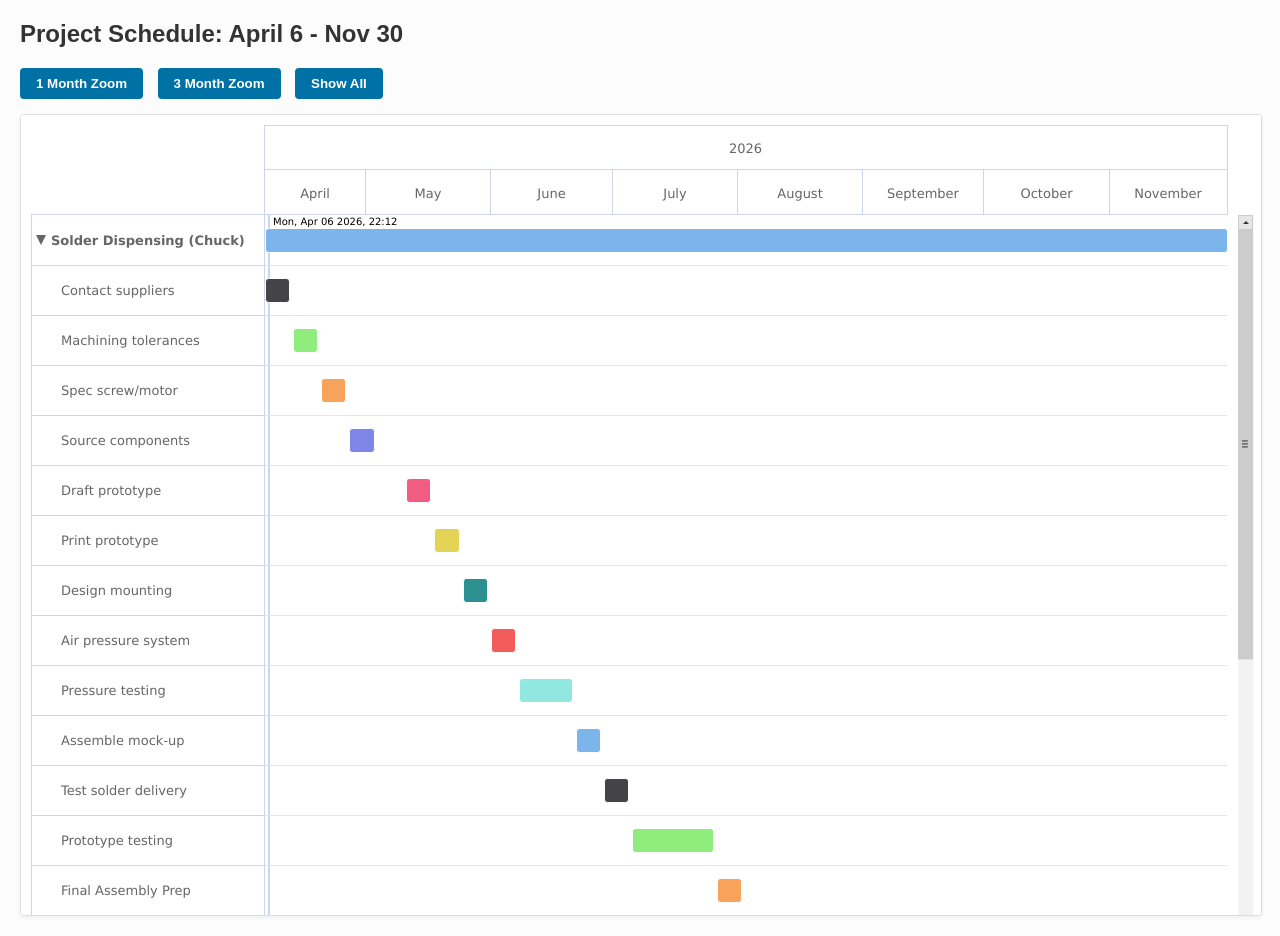
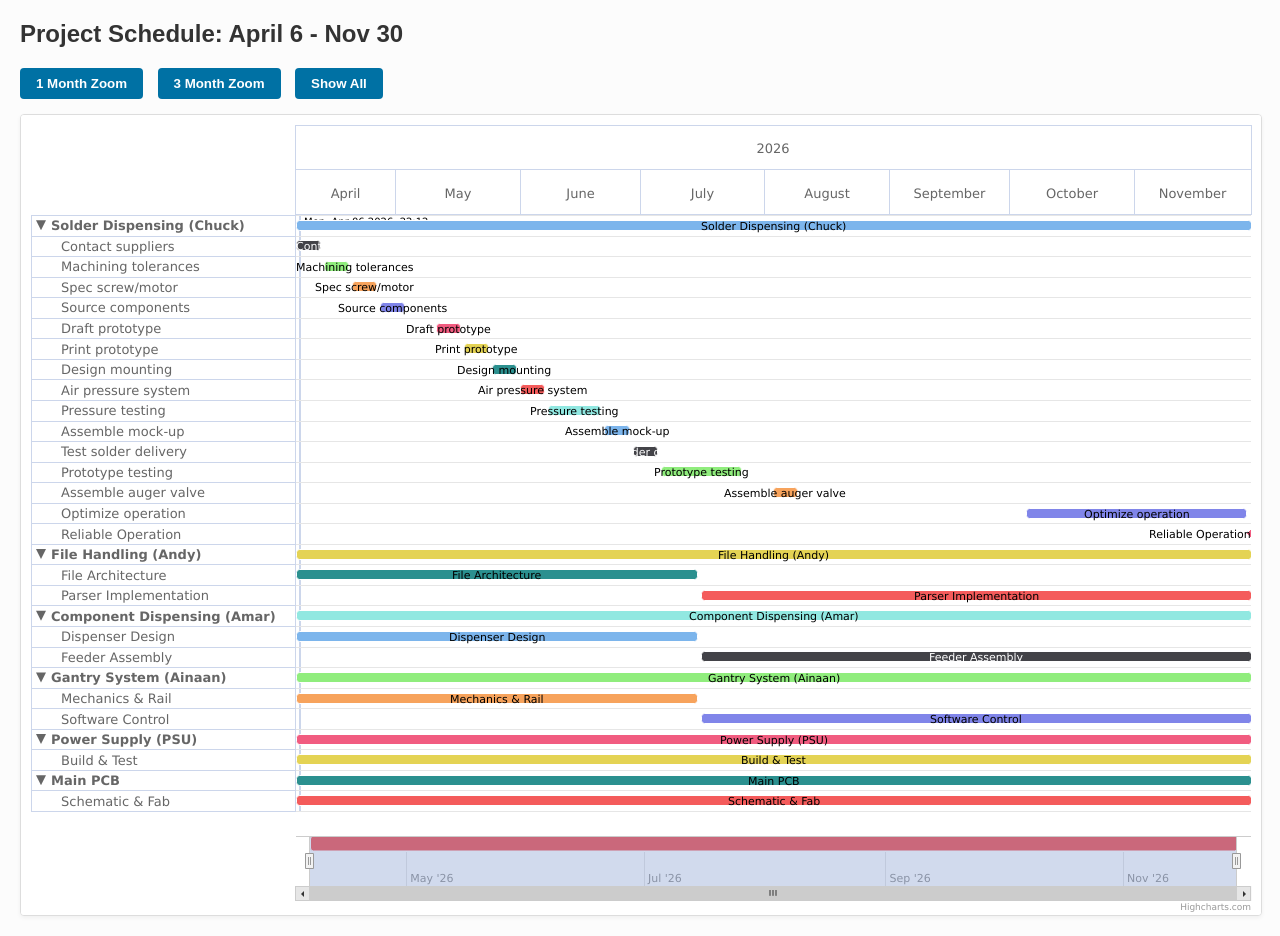
Before and after one commit to choneil/senior_design, a plain HTML site: page index.html in a window 1280 px wide. Drawn offline with nearby package versions, Linux system fonts and the light colour scheme.

Commit message:
fix timeline

```diff
--- a/index.html
+++ b/index.html
@@ -5,7 +5,7 @@
   <meta name="viewport" content="width=device-width, initial-scale=1.0">
   <title>System Architecture Gantt Chart</title>
 
-  <script src="https://unpkg.com/highcharts@11.4.3/highcharts-gantt.js"></script>
+  <script src="https://cdnjs.cloudflare.com/ajax/libs/highcharts/11.4.3/highcharts-gantt.js"></script>
 
   <style>
     body {
@@ -13,7 +13,6 @@
       padding: 20px;
       font-family: Arial, sans-serif;
       background-color: #fcfcfc;
-      overflow-x: hidden; /* Stops horizontal jumping */
     }
 
     h2 { color: #333; margin-top: 0; }
@@ -26,7 +25,7 @@
     }
     .controls button:hover { background-color: #005a83; }
 
-    /* The Container: Fixed height keeps the Navigator on screen */
+    /* The Container: Fixed size, zero scaling issues */
     #container {
       width: 100%;
       height: 800px;
@@ -56,20 +55,7 @@
 
     const chart = Highcharts.ganttChart('container', {
       chart: {
-        events: {
-          load() {
-            const xAxis = this.xAxis[0];
-            document.getElementById('btn-month').addEventListener('click', () => {
-              xAxis.setExtremes(projectStart, projectStart + (day * 30));
-            });
-            document.getElementById('btn-quarter').addEventListener('click', () => {
-              xAxis.setExtremes(projectStart, projectStart + (day * 90));
-            });
-            document.getElementById('btn-all').addEventListener('click', () => {
-              xAxis.setExtremes(projectStart, projectEnd);
-            });
-          }
-        }
+        height: 800 // Hard lock the box height
       },
 
       title: { text: null },
@@ -77,95 +63,98 @@
       xAxis: {
         currentDateIndicator: true,
         min: projectStart,
-        max: projectEnd
+        max: projectEnd,
+        grid: { borderWeight: 0 }
       },
 
       yAxis: {
-        // This keeps 15 rows on screen. Opening Solder won't squish the rest!
-        min: 0,
-        max: 15,
+        // THE MAGIC FIX: Every row is exactly 45px.
+        // Closing a category will NOT stretch the bars.
+        staticScale: 45,
+        uniqueNames: true,
+        grid: { borderWeight: 0 },
         labels: {
           style: {
             width: '250px',
             textOverflow: 'ellipsis'
           }
-        },
-        scrollbar: {
-          enabled: true,
-          showFull: false
         }
       },
 
-      // The cool timeline scaler at the bottom
+      // Pinned Timeline Scaler at the bottom
       navigator: {
         enabled: true,
         liveRedraw: true,
+        height: 50,
         series: { type: 'gantt', pointPlacement: 0.5, pointPadding: 0.25 }
       },
 
-      scrollbar: { enabled: true }, // Main horizontal scrollbar
+      // Horizontal scrollbar (if needed)
+      scrollbar: { enabled: true },
+
+      // Ensure events are hooked up
+      plotOptions: {
+        series: {
+          dataLabels: { enabled: true, format: '{point.name}', style: { fontWeight: 'normal', textOutline: 'none' } }
+        }
+      },
 
       series: [{
         name: 'Project Timeline',
         data: [
           // CATEGORY 1: SOLDER
-          { id: 'solder_root', name: 'Solder Dispensing (Chuck)' },
-          { parent: 'solder_root', name: 'Contact suppliers', start: Date.UTC(2026, 3, 6), end: Date.UTC(2026, 3, 12) },
-          { parent: 'solder_root', name: 'Machining tolerances', start: Date.UTC(2026, 3, 13), end: Date.UTC(2026, 3, 19) },
-          { parent: 'solder_root', name: 'Spec screw/motor', start: Date.UTC(2026, 3, 20), end: Date.UTC(2026, 3, 26) },
-          { parent: 'solder_root', name: 'Source components', start: Date.UTC(2026, 3, 27), end: Date.UTC(2026, 4, 3) },
-          { parent: 'solder_root', name: 'Draft prototype', start: Date.UTC(2026, 4, 11), end: Date.UTC(2026, 4, 17) },
-          { parent: 'solder_root', name: 'Print prototype', start: Date.UTC(2026, 4, 18), end: Date.UTC(2026, 4, 24) },
-          { parent: 'solder_root', name: 'Design mounting', start: Date.UTC(2026, 4, 25), end: Date.UTC(2026, 4, 31) },
-          { parent: 'solder_root', name: 'Air pressure system', start: Date.UTC(2026, 5, 1), end: Date.UTC(2026, 5, 7) },
-          { parent: 'solder_root', name: 'Pressure testing', start: Date.UTC(2026, 5, 8), end: Date.UTC(2026, 5, 21) },
-          { parent: 'solder_root', name: 'Assemble mock-up', start: Date.UTC(2026, 5, 22), end: Date.UTC(2026, 5, 28) },
-          { parent: 'solder_root', name: 'Test solder delivery', start: Date.UTC(2026, 5, 29), end: Date.UTC(2026, 6, 5) },
-          { parent: 'solder_root', name: 'Prototype testing', start: Date.UTC(2026, 6, 6), end: Date.UTC(2026, 6, 26) },
-          { parent: 'solder_root', name: 'Final Assembly Prep', start: Date.UTC(2026, 6, 27), end: Date.UTC(2026, 7, 2) },
-          { parent: 'solder_root', name: 'Assemble auger valve', start: Date.UTC(2026, 7, 3), end: Date.UTC(2026, 7, 9) },
-          { parent: 'solder_root', name: 'Optimize operation', start: Date.UTC(2026, 9, 5), end: Date.UTC(2026, 10, 29) },
-          { parent: 'solder_root', name: 'Reliable Operation', start: Date.UTC(2026, 10, 30), end: Date.UTC(2026, 10, 30), milestone: true },
+          { id: 'solder', name: 'Solder Dispensing (Chuck)' },
+          { parent: 'solder', name: 'Contact suppliers', start: Date.UTC(2026, 3, 6), end: Date.UTC(2026, 3, 12) },
+          { parent: 'solder', name: 'Machining tolerances', start: Date.UTC(2026, 3, 13), end: Date.UTC(2026, 3, 19) },
+          { parent: 'solder', name: 'Spec screw/motor', start: Date.UTC(2026, 3, 20), end: Date.UTC(2026, 3, 26) },
+          { parent: 'solder', name: 'Source components', start: Date.UTC(2026, 3, 27), end: Date.UTC(2026, 4, 3) },
+          { parent: 'solder', name: 'Draft prototype', start: Date.UTC(2026, 4, 11), end: Date.UTC(2026, 4, 17) },
+          { parent: 'solder', name: 'Print prototype', start: Date.UTC(2026, 4, 18), end: Date.UTC(2026, 4, 24) },
+          { parent: 'solder', name: 'Design mounting', start: Date.UTC(2026, 4, 25), end: Date.UTC(2026, 4, 31) },
+          { parent: 'solder', name: 'Air pressure system', start: Date.UTC(2026, 5, 1), end: Date.UTC(2026, 5, 7) },
+          { parent: 'solder', name: 'Pressure testing', start: Date.UTC(2026, 5, 8), end: Date.UTC(2026, 5, 21) },
+          { parent: 'solder', name: 'Assemble mock-up', start: Date.UTC(2026, 5, 22), end: Date.UTC(2026, 5, 28) },
+          { parent: 'solder', name: 'Test solder delivery', start: Date.UTC(2026, 5, 29), end: Date.UTC(2026, 6, 5) },
+          { parent: 'solder', name: 'Prototype testing', start: Date.UTC(2026, 6, 6), end: Date.UTC(2026, 6, 26) },
+          { parent: 'solder', name: 'Assemble auger valve', start: Date.UTC(2026, 7, 3), end: Date.UTC(2026, 7, 9) },
+          { parent: 'solder', name: 'Optimize operation', start: Date.UTC(2026, 9, 5), end: Date.UTC(2026, 10, 29) },
+          { parent: 'solder', name: 'Reliable Operation', start: Date.UTC(2026, 10, 30), end: Date.UTC(2026, 10, 30), milestone: true },
 
-          // CATEGORY 2: FILE HANDLING (Independent ID)
-          { id: 'file_root', name: 'File Handling (Andy)' },
-          { parent: 'file_root', name: 'Architecture Design', start: Date.UTC(2026, 3, 6), end: Date.UTC(2026, 6, 15) },
-          { parent: 'file_root', name: 'Parser Implementation', start: Date.UTC(2026, 6, 16), end: Date.UTC(2026, 10, 30) },
+          // CATEGORY 2: FILE HANDLING
+          { id: 'file', name: 'File Handling (Andy)' },
+          { parent: 'file', name: 'File Architecture', start: Date.UTC(2026, 3, 6), end: Date.UTC(2026, 6, 15) },
+          { parent: 'file', name: 'Parser Implementation', start: Date.UTC(2026, 6, 16), end: Date.UTC(2026, 10, 30) },
 
           // CATEGORY 3: COMPONENT DISPENSING
-          { id: 'comp_root', name: 'Component Dispensing (Amar)' },
-          { parent: 'comp_root', name: 'Dispenser Prototyping', start: Date.UTC(2026, 3, 6), end: Date.UTC(2026, 6, 15) },
-          { parent: 'comp_root', name: 'Feeder Integration', start: Date.UTC(2026, 6, 16), end: Date.UTC(2026, 10, 30) },
+          { id: 'comp', name: 'Component Dispensing (Amar)' },
+          { parent: 'comp', name: 'Dispenser Design', start: Date.UTC(2026, 3, 6), end: Date.UTC(2026, 6, 15) },
+          { parent: 'comp', name: 'Feeder Assembly', start: Date.UTC(2026, 6, 16), end: Date.UTC(2026, 10, 30) },
 
           // CATEGORY 4: GANTRY
-          { id: 'gantry_root', name: 'Gantry System (Ainaan)' },
-          { parent: 'gantry_root', name: 'Rail Installation', start: Date.UTC(2026, 3, 6), end: Date.UTC(2026, 6, 15) },
-          { parent: 'gantry_root', name: 'Software Control', start: Date.UTC(2026, 6, 16), end: Date.UTC(2026, 10, 30) },
+          { id: 'gantry', name: 'Gantry System (Ainaan)' },
+          { parent: 'gantry', name: 'Mechanics & Rail', start: Date.UTC(2026, 3, 6), end: Date.UTC(2026, 6, 15) },
+          { parent: 'gantry', name: 'Software Control', start: Date.UTC(2026, 6, 16), end: Date.UTC(2026, 10, 30) },
 
           // CATEGORY 5: GENERAL
-          { id: 'psu_root', name: 'Power Supply Unit' },
-          { parent: 'psu_root', name: 'Build & Test', start: Date.UTC(2026, 3, 6), end: Date.UTC(2026, 10, 30) }
+          { id: 'psu', name: 'Power Supply (PSU)' },
+          { parent: 'psu', name: 'Build & Test', start: Date.UTC(2026, 3, 6), end: Date.UTC(2026, 10, 30) },
+
+          { id: 'board', name: 'Main PCB' },
+          { parent: 'board', name: 'Schematic & Fab', start: Date.UTC(2026, 3, 6), end: Date.UTC(2026, 10, 30) }
         ]
       }]
     });
 
-    // MOUSE WHEEL SCRIPT: Standard logic that respects the 15-row view
-    document.getElementById('container').addEventListener('wheel', function(e) {
-      const yAxis = chart.yAxis[0];
-      const ext = yAxis.getExtremes();
-      const viewSize = 15;
-
-      if (ext.dataMax <= viewSize) return;
-
-      e.preventDefault();
-      const step = e.deltaY > 0 ? 1 : -1;
-      let newMin = Math.round(ext.min) + step;
-
-      if (newMin < 0) newMin = 0;
-      if (newMin + viewSize > ext.dataMax) newMin = Math.max(0, ext.dataMax - viewSize);
-
-      yAxis.setExtremes(newMin, newMin + viewSize, true, false);
-    }, { passive: false });
+    // Zoom Button Handlers
+    document.getElementById('btn-month').addEventListener('click', () => {
+      chart.xAxis[0].setExtremes(projectStart, projectStart + (day * 30));
+    });
+    document.getElementById('btn-quarter').addEventListener('click', () => {
+      chart.xAxis[0].setExtremes(projectStart, projectStart + (day * 90));
+    });
+    document.getElementById('btn-all').addEventListener('click', () => {
+      chart.xAxis[0].setExtremes(projectStart, projectEnd);
+    });
   </script>
 </body>
 </html>
```
